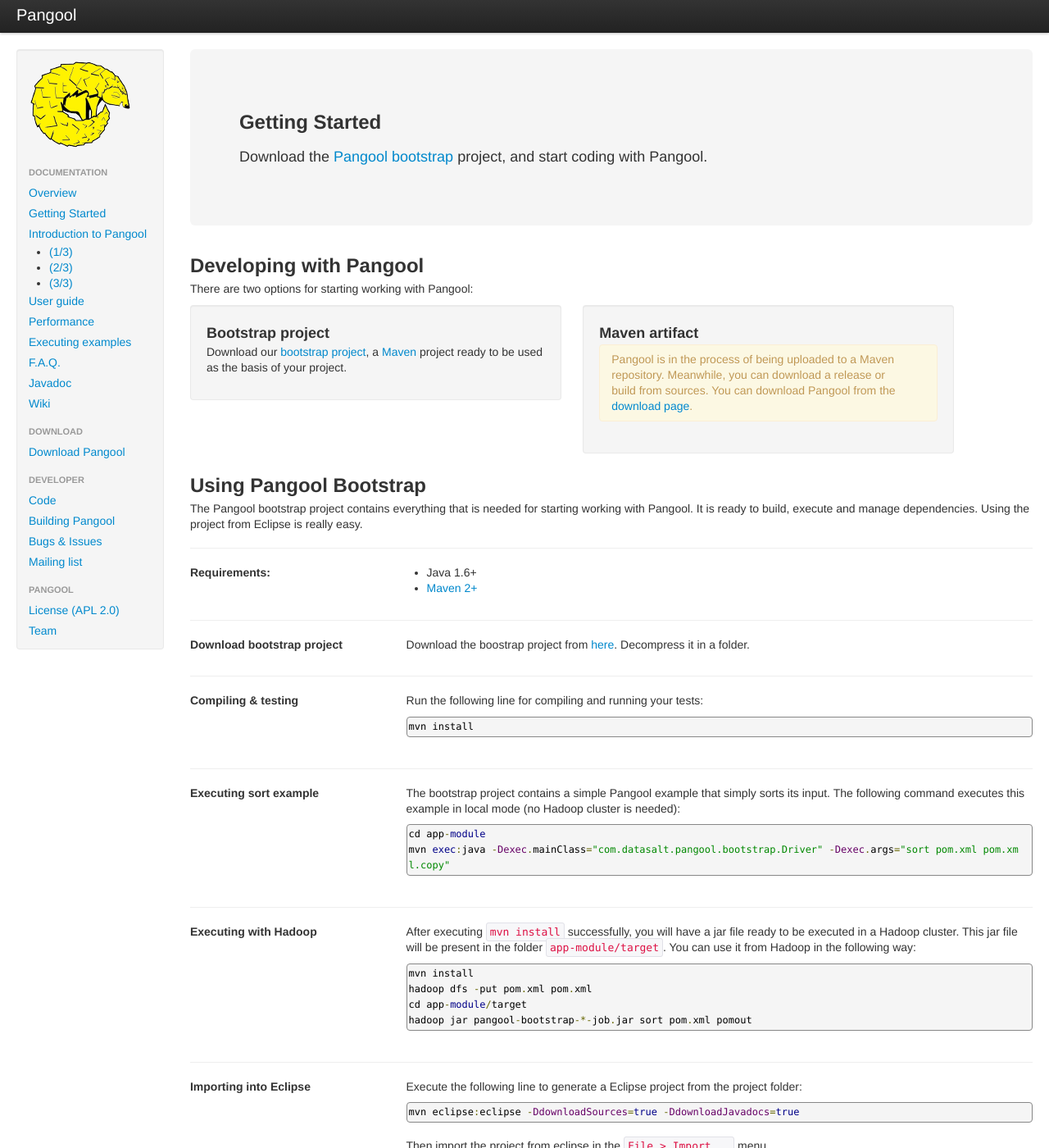
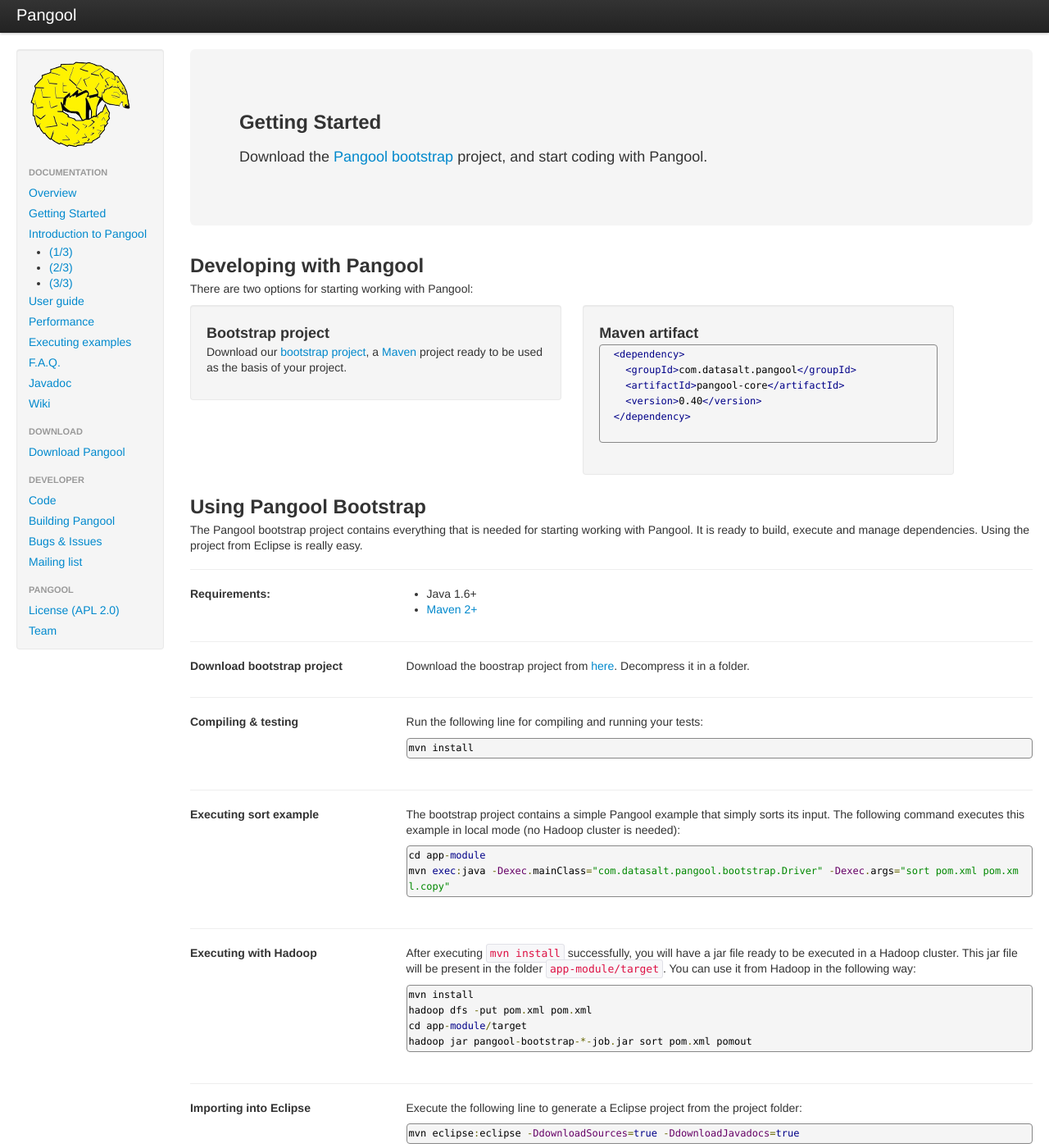
Before and after one commit to datasalt/pangool, a Jekyll site: the page built from getting_started.html, in a window 1280 px wide and 1400 px high. Shown: the whole window at 82% size. Built offline with Jekyll 4.4.1, drawn with Linux system fonts in a browser that asks for light colours; nearby versions of some CDN libraries; Markdown is read by kramdown in place of the engine named in the settings; some of the changed text lies outside the part shown.

Commit message:
artifact correctly placed

```diff
--- a/getting_started.html
+++ b/getting_started.html
@@ -34,10 +34,13 @@
 		<h3>
 			Maven artifact
 		</h3>
-		<div class="alert">
-			Pangool is in the process of being uploaded to a Maven repository. Meanwhile, you can download a release or build from sources. You can download Pangool from the
-			<a href="https://github.com/datasalt/pangool/downloads">download page</a>.
-		</div>
+		 <pre class="prettyprint">
+  &lt;dependency&gt;
+    &lt;groupId&gt;com.datasalt.pangool&lt;/groupId&gt;
+    &lt;artifactId&gt;pangool-core&lt;/artifactId&gt;
+    &lt;version&gt;0.40&lt;/version&gt;
+  &lt;/dependency&gt;
+   </pre>
 	</div>
 </div>
 
@@ -166,25 +169,4 @@
 	</div>
 </div> <!-- end row-fluid -->
 
-<div class="row-fluid">
-  <div class="span3">
-    <p>
-      <strong>Maven repository</strong>
-    </p>
-  </div>
-
-  <div class="span9">
-    <p>
-      Configure your pom.xml to use pangool as dependency:
-    </p>
-    <pre class="prettyprint">
-  &lt;dependency&gt;
-    &lt;groupId&gt;com.datasalt.pangool&lt;/groupId&gt;
-    &lt;artifactId&gt;pangool-core&lt;/artifactId&gt;
-    &lt;version&gt;0.40&lt;/version&gt;
-  &lt;/dependency&gt;
-   </pre>
-  </div>
-</div> <!-- end row-fluid -->
-
 <p><a class="btn btn-primary btn-large" href="introduction.html">Wanna see a quick and fun introduction? »</a></p>
```
